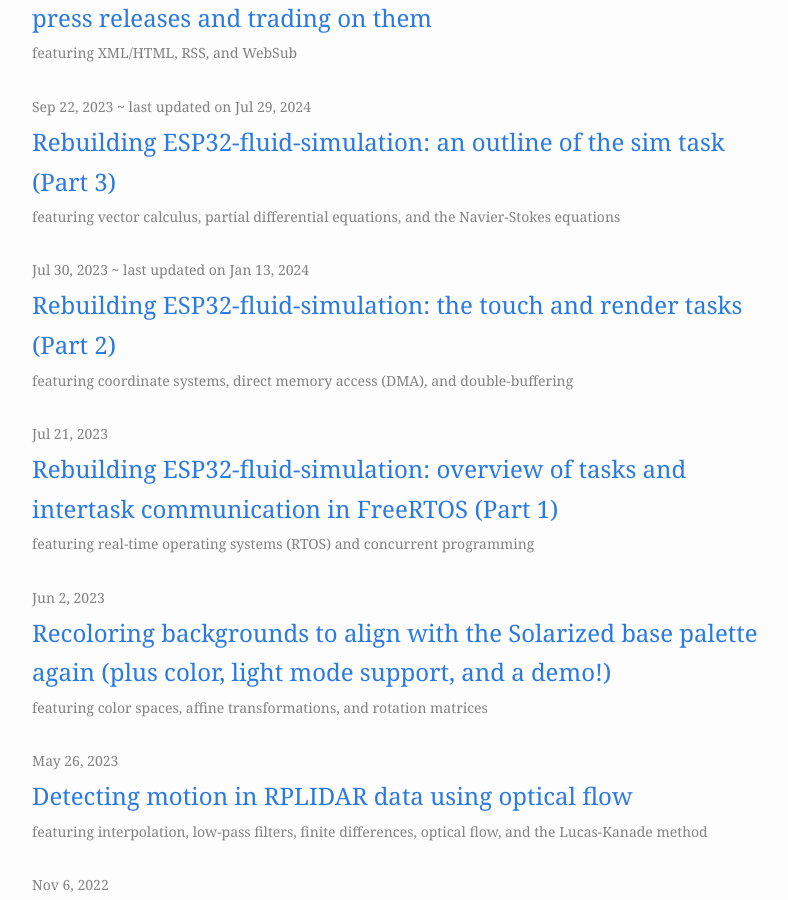
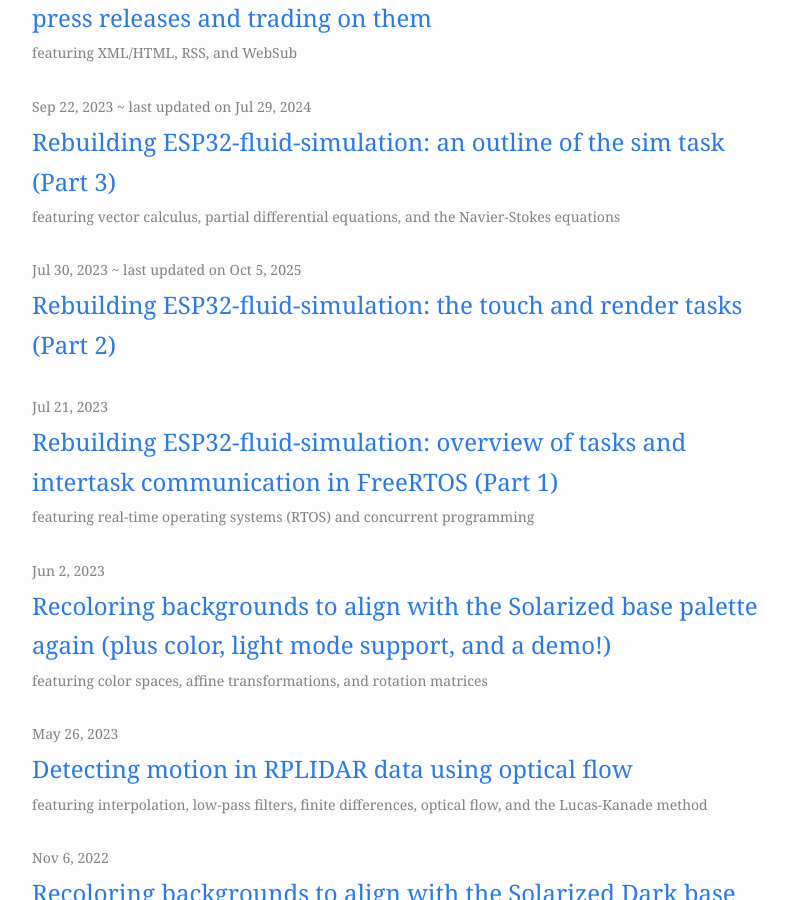
Before and after one commit to colonelwatch/colonelwatch.github.io, a Jekyll site: the page built from index.md, in a window 1280 px wide and 900 px high, scrolled down 775 px. Shown: the whole window, without its empty margins (238-1026 px from the left). Built offline with Jekyll 4.4.1, drawn with Linux system fonts in a browser that asks for light colours; some web fonts are replaced.

Commit message:
Run LanguageTool on esp32_fluid_sim_2 and reference new bilinear upscaling

```diff
--- a/_posts/2023-07-30-esp32_fluid_sim_2.md
+++ b/_posts/2023-07-30-esp32_fluid_sim_2.md
@@ -1,8 +1,7 @@
 ---
 layout: post
-title: "Rebuilding ESP32-fluid-simulation: the touch and render tasks (Part 2)"
-modified_date: 2024-01-13
-tags: [coordinate systems, direct memory access (DMA), double-buffering]
+title: 'Rebuilding ESP32-fluid-simulation: the touch and render tasks (Part 2)'
+modified_date: 2025-10-05
 ---
 
 So, how exactly did my rebuild of [ESP32-fluid-simulation](https://github.com/colonelwatch/ESP32-fluid-simulation) do the touch and render tasks? This post is the second in a series of posts about it, and the first was a task-level overview of the whole project. But while it's nice and all to know the general parts of the project and how they communicate in a high-level sense, the meat of it is the implementation, and I'm here to serve it. The next parts are dedicated to the sim physics, but we'll talk here about the input and output: the *touch* and *screen* of a touchscreen.
@@ -32,7 +31,7 @@
 
 The second thing we need to do is recognize that the XPT2046_Touchscreen library is written to yield coordinates in the coordinate system established by the [Adafruit_GFX](https://learn.adafruit.com/adafruit-gfx-graphics-library/overview) library. It's a somewhat niche convention that has tripped me up multiple times despite how simple it is, so I'll cover it here.
 
-The Adafruit_GFX library has set conventions that are now widespread across the Arduino ecosystem. Even up to function signatures (name, input types, output types, etc), the way to interact with adhering display libraries *doesn't change* from library to library---save a couple of lines or so. For example, my transition of this project from an RGB LED matrix to the CYD was *trivial*, yet there couldn't be more of a gap between their technologies. This is because the libraries I used for them, [Adafruit_Protomatter](https://github.com/adafruit/Adafruit_Protomatter) and TFT_eSPI respectively, adhered to the conventions.
+The Adafruit_GFX library has set conventions that are now widespread across the Arduino ecosystem. Even up to function signatures (name, input types, output types, etc.), the way to interact with adhering display libraries *doesn't change* from library to library---save a couple of lines or so. For example, my transition of this project from an RGB LED matrix to the CYD was *trivial*, yet there couldn't be more of a gap between their technologies. This is because the libraries I used for them, [Adafruit_Protomatter](https://github.com/adafruit/Adafruit_Protomatter) and TFT_eSPI respectively, adhered to the conventions.
 
 One of these conventions is their coordinate system. When I say coordinate system, "Cartesian" might be the word that pops into your mind, but the Cartesian coordinate system was *not* what Adafruit_GFX used, even though they do refer to pixels by "(x, y)" coordinates. In the ordinary Cartesian system, the positive-x direction is rightwards, and the positive-y direction is upwards. They had them be rightwards and *downwards* respectively.
 
@@ -117,11 +116,17 @@
 
 Because this now means that the arrays correspond to a screen *smaller* than the one we have, we have a classic upscaling problem. There are sophisticated ways to go about it, but I went with the cheapest one: each element in the array gets to be a 4x4 square on the screen. From what I could tell, it was all I could afford. Because it meant that the 4x4 square was of a single color, I could reuse the encoding work sixteen times! Really though, if I had more computing power, I suspect that this would've been an excellent situation for those sophisticated methods to tackle.
 
+<div class="note-panel" markdown="1">
+
+Hello from the future! It turned out that I could afford more than that. The project now performs an upscaling that is based on a particularly efficient approach to ["bilinear interpolation"](https://en.wikipedia.org/wiki/Bilinear_interpolation). This is something that I want to write more about in the future, but until then, here's a [link](https://github.com/colonelwatch/ESP32-fluid-simulation/blob/master/ESP32-fluid-simulation/ESP32-fluid-simulation.ino#L121) to the particular code that does this in the project.
+
+</div>
+
 This choice of upscaling alone might offer a fast enough render of the fluid colors, especially if we batch the 16 pixels that make up the square into a single call of `fillRect()`. That's one of the functions that was established by Adafruit_GFX. However, I found that I needed an even faster render, so I turned to some features that were unique to TFT_eSPI: "Sprites" and the "direct memory access" (DMA) mode.
 
 Now, googling for "direct memory access" is bound to yield what it is and exactly how to implement it, but to use the DMA mode offered by TFT_eSPI, we only need to know the general idea. That is, a peripheral like the display bus can be configured to read a range of memory *without the CPU handling it*. For us, this means we would be able to construct the next batch of pixels *while* the last one is being transferred out. However, to do this effectively, we'll need to batch together more than just 16 pixels.
 
-That's where "Sprites" come in. Yes, you might think of pixel-art animation when I say "sprites", but here, it's a convenient wrapper around some memory. Presenting itself as a tiny virtual screen, called the "canvas", it offers the same functions that we can expect from a library following Adafruit_GFX. As long as we remember to use coordinates that place the square in this canvas (and *not* the whole screen!), we can load it up with many squares using the same `fillRect()` call, but under the hood, no transferring takes place yet. Once this sprite is packed with squares, only then do we initiate a transaction with a single call to `pushImageDMA()`, this function invoking the DMA mode. From there, we can start packing a new batch of squares at the same time.
+That's where "Sprites" come in. Yes, you might think of pixel-art animation when I say "sprites", but here, it's a convenient wrapper around some memory. Presenting itself as a tiny virtual screen, called the "canvas," it offers the same functions that we can expect from a library following Adafruit_GFX. As long as we remember to use coordinates that place the square in this canvas (and *not* the whole screen!), we can load it up with many squares using the same `fillRect()` call, but under the hood, no transferring takes place yet. Once this sprite is packed with squares, only then do we initiate a transaction with a single call to `pushImageDMA()`, this function invoking the DMA mode. From there, we can start packing a new batch of squares at the same time.
 
 <figure>
 <img src="/images/2023-07-30/figure8.png" alt=""/>
@@ -138,11 +143,11 @@
 <img src="/images/2023-07-30/figure9.png" alt=""/>
 <figcaption>
 
-Classical page flipping is two buffers and two pointers: no data is copied between the buffers but the pointers get swapped.
+Classical page flipping is two buffers and two pointers: no data is copied between the buffers, but the pointers get swapped.
 
 </figcaption>
 </figure>
 
 That covers the touch and render tasks, altogether describing how I used the touchscreen module. But between the hardware and my code are the TFT_eSPI and XPT2046_Touchscreen libraries, and that set in stone the features and conventions I got to work with. In particular, I had to lay out the exact relationship between Cartesian indices and the "(x, y)" Adafruit_GFX coordinates that have become ubiquitous across Arduino libraries, in large part because of the Adafruit_GFX library. With the rotation trick, we eliminated the transform between them. With that in mind, using XPT2046_Touchscreen was just a matter of scaling and maintaining a bit of memory. On the other hand, I turned to the DMA mode and "Sprites" that were uniquely offered by the TFT_eSPI library just to keep pace. Those features also kept within the Adafruit_GFX box, so just a bit of extra care (double buffering, that is) was needed.
 
-With this post and the last post done, there's one last task to cover: the [next post]({% link _posts/2023-09-22-esp32_fluid_sim_3.md %}) is an overview of the physics before we get into the implementation. Stay tuned! But if you're here before that post comes out, there's always the code itself [on Github](https://github.com/colonelwatch/ESP32-fluid-simulation).
+With this post and the last post done, there's one last task to cover: the [next post](/2023/09/22/esp32_fluid_sim_3.html) is an overview of the physics before we get into the implementation. Stay tuned! But if you're here before that post comes out, there's always the code itself [on GitHub](https://github.com/colonelwatch/ESP32-fluid-simulation).
```
Also changed, not shown: other parts of _posts/2023-07-30-esp32_fluid_sim_2.md (+2 -2 lines), .ltex/ltex.dictionary.en-US.txt, .ltex/ltex.hiddenFalsePositives.en-US.txt.
